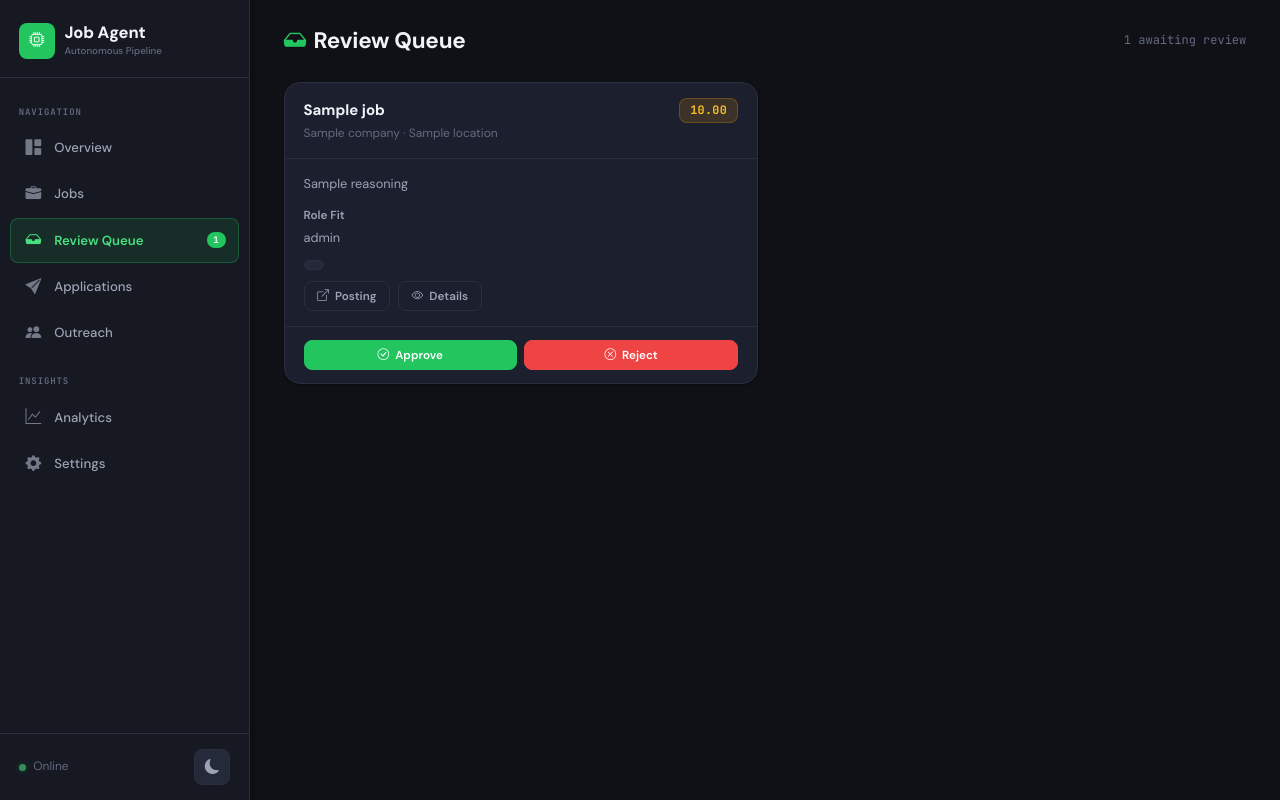
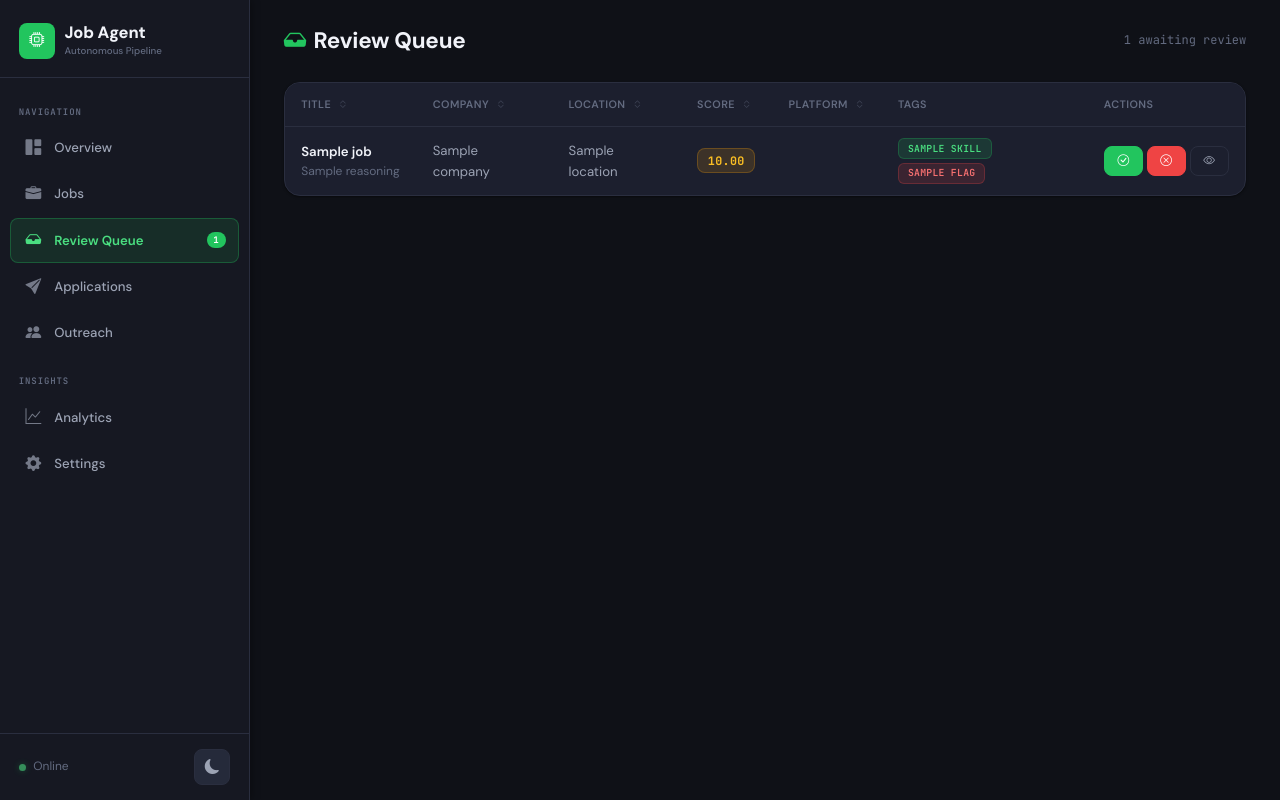
Before and after one commit to billmal071/job-agent, a Python web app: template src/job_agent/dashboard/templates/queue/index.html in a window 1280 px wide. Run offline with Jinja, Linux system fonts and the light colour scheme; the template is opened without the code that fills it: most values are stand-ins (such as "Sample title", 1, 10 or a date in 2020); some libraries are stand-ins or nearby versions.

Commit message:
Fix login session restore, review queue, job descriptions, and sortable tables
- Skip login when session is already valid (check feed first)
- Wait for manual intervention on security challenges/OAuth
- Add Google OAuth flow for Indeed and Glassdoor
- Fix review queue variable mismatch (queue_items vs queue)
- Add sortable table view to review queue with click-to-sort columns
- Extract job descriptions from LinkedIn side panel during search
- Replace networkidle with domcontentloaded for LinkedIn pages
- Log detail fetch failures instead of silent swallow
- Update README with all 6 platforms and dashboard settings info
- Add sortable column CSS styles

Co-Authored-By: Claude Opus 4.6 <noreply@anthropic.com>

```diff
--- a/config/default.yaml
+++ b/config/default.yaml
@@ -45,7 +45,7 @@ platforms:
     cooldown_minutes: 20
 
 browser:
-  headless: true
+  headless: false
   # Persistent browser state directory
   state_dir: "~/.job-agent/browser_state"
   # Optional proxy
--- a/src/job_agent/dashboard/routes/queue.py
+++ b/src/job_agent/dashboard/routes/queue.py
@@ -42,7 +42,7 @@ def index():
 
         return render_template(
             "queue/index.html",
-            queue_items=queue_items,
+            queue=queue_items,
             queue_count=len(queue_items),
         )
     finally:
--- a/src/job_agent/dashboard/static/css/dashboard.css
+++ b/src/job_agent/dashboard/static/css/dashboard.css
@@ -579,6 +579,19 @@ code, pre, .mono {
   border-bottom: none;
 }
 
+.data-table th.sortable:hover {
+  color: var(--text-primary);
+  background: var(--bg-card-hover);
+}
+.data-table th.sortable .sort-icon {
+  font-size: 0.65rem;
+  margin-left: 0.25rem;
+  opacity: 0.5;
+}
+.data-table th.sortable:hover .sort-icon {
+  opacity: 1;
+}
+
 .data-table .row-link {
   cursor: pointer;
 }
--- a/src/job_agent/dashboard/templates/queue/index.html
+++ b/src/job_agent/dashboard/templates/queue/index.html
@@ -11,62 +11,129 @@
 </div>
 
 {% if queue %}
-<div class="queue-grid">
+<div class="card animate-in delay-2" style="overflow-x: auto;">
+    <table class="data-table sortable-table" id="queue-table">
+        <thead>
+            <tr>
+                <th data-sort="string" class="sortable">Title <i class="bi bi-chevron-expand sort-icon"></i></th>
+                <th data-sort="string" class="sortable">Company <i class="bi bi-chevron-expand sort-icon"></i></th>
+                <th data-sort="string" class="sortable">Location <i class="bi bi-chevron-expand sort-icon"></i></th>
+                <th data-sort="number" class="sortable">Score <i class="bi bi-chevron-expand sort-icon"></i></th>
+                <th data-sort="string" class="sortable">Platform <i class="bi bi-chevron-expand sort-icon"></i></th>
+                <th>Tags</th>
+                <th>Actions</th>
+            </tr>
+        </thead>
+        <tbody>
             {% for item in queue %}
-    <div id="queue-item-{{ item.job.id }}" class="queue-card animate-in delay-{{ loop.index % 6 + 1 }}">
-        <div class="queue-card-header">
-            <div>
-                <div style="font-weight: 700; color: var(--text-primary); margin-bottom: 0.15rem;">{{ item.job.title }}</div>
-                <div class="text-muted text-sm">{{ item.job.company }} &middot; {{ item.job.location }}</div>
+            <tr id="queue-item-{{ item.job.id }}">
+                <td>
+                    <a href="{{ item.job.url }}" target="_blank" style="font-weight: 600; color: var(--text-primary);">
+                        {{ item.job.title }}
+                    </a>
+                    {% if item.job.match_result and item.job.match_result.reasoning %}
+                    <div class="text-sm text-muted" style="max-width: 300px; white-space: nowrap; overflow: hidden; text-overflow: ellipsis;"
+                         title="{{ item.job.match_result.reasoning }}">
+                        {{ item.job.match_result.reasoning }}
                     </div>
-            {% if item.match_result %}
-            <span class="badge badge-amber score-badge">{{ "%.2f"|format(item.match_result.score) }}</span>
                     {% endif %}
-        </div>
-        <div class="queue-card-body">
-            {% if item.match_result %}
-            <p style="font-size: 0.85rem; color: var(--text-secondary); margin-bottom: 0.75rem;">{{ item.match_result.reasoning }}</p>
-
-            {% if item.match_result.role_fit %}
-            <div class="form-label mb-1">Role Fit</div>
-            <p style="font-size: 0.85rem; color: var(--text-secondary); margin-bottom: 0.75rem;">{{ item.match_result.role_fit }}</p>
+                </td>
+                <td>{{ item.job.company }}</td>
+                <td>{{ item.job.location }}</td>
+                <td data-value="{{ item.job.match_result.score if item.job.match_result else 0 }}">
+                    {% if item.job.match_result %}
+                    <span class="badge badge-amber score-badge">{{ "%.2f"|format(item.job.match_result.score) }}</span>
+                    {% else %}
+                    <span class="badge badge-neutral">N/A</span>
                     {% endif %}
-            {% endif %}
-
+                </td>
+                <td>{{ item.job.platform.value }}</td>
+                <td>
                     <div class="d-flex gap-1 flex-wrap">
-                <span class="badge badge-neutral">{{ item.job.platform.value }}</span>
                         {% if item.job.easy_apply %}<span class="badge badge-blue">Easy Apply</span>{% endif %}
                         {% if item.job.remote %}<span class="badge badge-purple">Remote</span>{% endif %}
+                        {% for skill in item.matched_skills[:3] %}
+                        <span class="badge badge-green">{{ skill }}</span>
+                        {% endfor %}
+                        {% for flag in item.red_flags[:2] %}
+                        <span class="badge badge-red">{{ flag }}</span>
+                        {% endfor %}
                     </div>
-
-            {% if item.job.url %}
-            <div style="margin-top: 0.75rem; display: flex; gap: 0.5rem;">
-                <a href="{{ item.job.url }}" target="_blank" class="btn btn-ghost btn-sm">
-                    <i class="bi bi-box-arrow-up-right"></i> Posting
-                </a>
-                <a href="/jobs/{{ item.job.id }}" class="btn btn-ghost btn-sm">
-                    <i class="bi bi-eye"></i> Details
-                </a>
-            </div>
-            {% endif %}
-        </div>
-        <div class="queue-card-footer">
+                </td>
+                <td>
+                    <div style="display: flex; gap: 0.25rem;">
                         <button class="btn btn-success btn-sm"
                                 hx-post="/queue/approve/{{ item.job.id }}"
                                 hx-target="#queue-item-{{ item.job.id }}"
-                    hx-swap="outerHTML">
-                <i class="bi bi-check-circle"></i> Approve
+                                hx-swap="outerHTML"
+                                title="Approve">
+                            <i class="bi bi-check-circle"></i>
                         </button>
                         <button class="btn btn-danger btn-sm"
                                 hx-post="/queue/reject/{{ item.job.id }}"
                                 hx-target="#queue-item-{{ item.job.id }}"
-                    hx-swap="outerHTML">
-                <i class="bi bi-x-circle"></i> Reject
+                                hx-swap="outerHTML"
+                                title="Reject">
+                            <i class="bi bi-x-circle"></i>
                         </button>
+                        <a href="/jobs/{{ item.job.id }}" class="btn btn-ghost btn-sm" title="Details">
+                            <i class="bi bi-eye"></i>
+                        </a>
                     </div>
+                </td>
+            </tr>
+            {% endfor %}
+        </tbody>
+    </table>
 </div>
-    {% endfor %}
-</div>
+
+<script>
+(function() {
+    var table = document.getElementById('queue-table');
+    var headers = table.querySelectorAll('th.sortable');
+    var currentSort = { col: -1, asc: true };
+
+    headers.forEach(function(header, index) {
+        header.style.cursor = 'pointer';
+        header.style.userSelect = 'none';
+        header.addEventListener('click', function() {
+            var sortType = header.getAttribute('data-sort');
+            var asc = currentSort.col === index ? !currentSort.asc : true;
+            currentSort = { col: index, asc: asc };
+
+            // Update sort icons
+            headers.forEach(function(h) {
+                h.querySelector('.sort-icon').className = 'bi bi-chevron-expand sort-icon';
+            });
+            header.querySelector('.sort-icon').className =
+                'bi bi-chevron-' + (asc ? 'up' : 'down') + ' sort-icon';
+
+            var tbody = table.querySelector('tbody');
+            var rows = Array.from(tbody.querySelectorAll('tr'));
+
+            rows.sort(function(a, b) {
+                var cellA = a.children[index];
+                var cellB = b.children[index];
+                var valA, valB;
+
+                if (sortType === 'number') {
+                    valA = parseFloat(cellA.getAttribute('data-value') || cellA.textContent) || 0;
+                    valB = parseFloat(cellB.getAttribute('data-value') || cellB.textContent) || 0;
+                } else {
+                    valA = cellA.textContent.trim().toLowerCase();
+                    valB = cellB.textContent.trim().toLowerCase();
+                }
+
+                if (valA < valB) return asc ? -1 : 1;
+                if (valA > valB) return asc ? 1 : -1;
+                return 0;
+            });
+
+            rows.forEach(function(row) { tbody.appendChild(row); });
+        });
+    });
+})();
+</script>
 {% else %}
 <div class="empty-state animate-in delay-2">
     <div class="empty-icon"><i class="bi bi-inbox"></i></div>
```
Also changed, not shown: src/job_agent/browser/auth.py (+77 -25 lines), src/job_agent/orchestrator/pipeline.py (+11 -6 lines), src/job_agent/platforms/linkedin/discovery.py (+17 -4 lines), README.md. Lines whose indentation alone changed are shown as unchanged.
